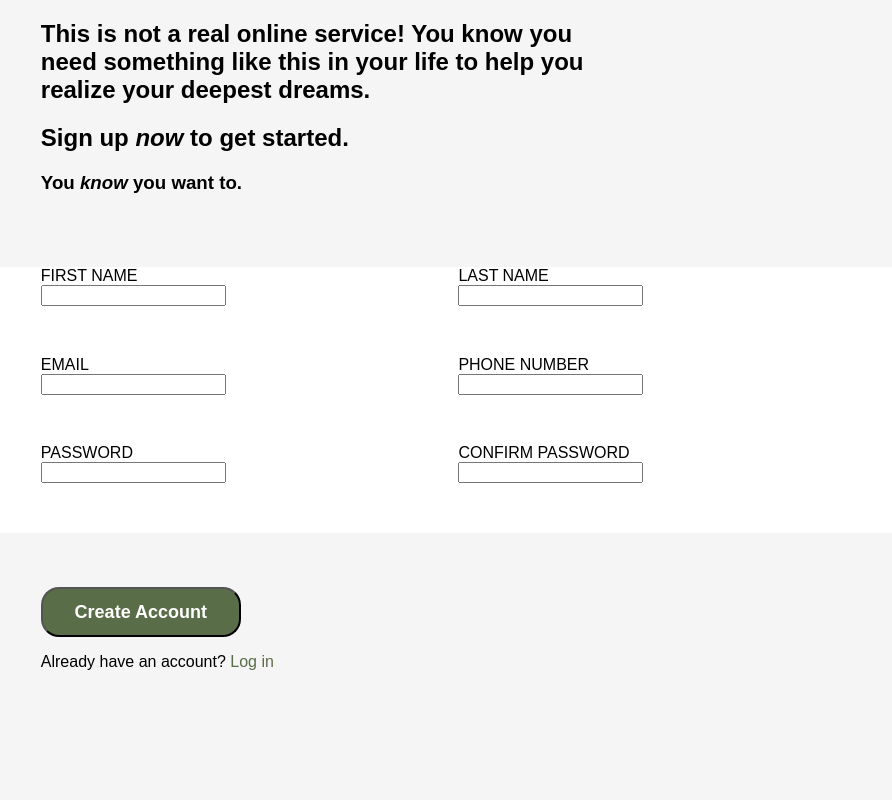
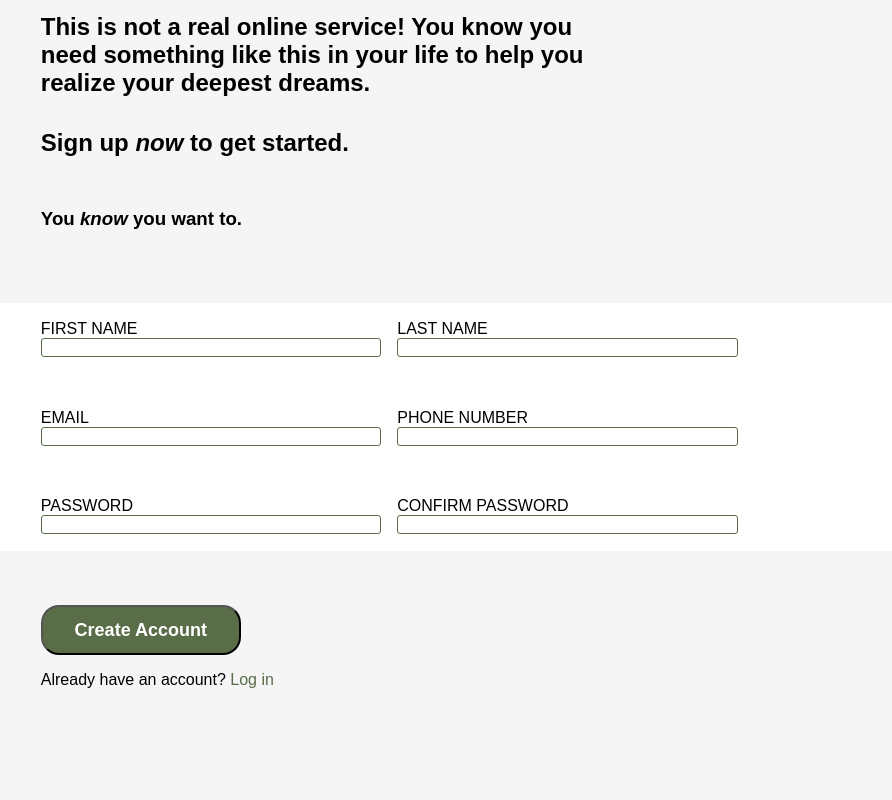
Before and after one commit to Kraalle/sign-up-form, a plain HTML site: page index.html in a window 1280 px wide. Shown: the full height of the page, 388-1280 px from the left. Drawn offline with Linux system fonts and the light colour scheme.

Commit message:
completed styles.css with form taking up an entire right side of page

```diff
--- a/app.js
+++ b/app.js
@@ -1,11 +1,12 @@
 function validatePassword() {
     let password = document.querySelector("#password").value;
     let passConfirm = document.querySelector("#pass-confirm").value;
+    let pwdMatch = document.querySelector("#pwd-match-msg");
 
     if (password !== passConfirm) {
-        alert("Passwords do not match!");
+        pwdMatch.textContent = "Passwords do not match!";
         return false;
     }
-
+    pwdMatch.textContent = "Passwords match";
     return true;
 }
--- a/index.html
+++ b/index.html
@@ -14,38 +14,39 @@
         <img src="atul-vinayak-bPOxmXJz86U-unsplash.jpg" alt="forest">
     </div>
     <div class="main-content-container" id="main-content-container">
-        <form action="">
+        <form method="post" onsubmit=" return validatePassword()">
             <div class="section-1" id="section-1">
                 <h2>This is not a real online service! You know you need something like this in your life to help you realize your deepest dreams.</h2>
                 <h2>Sign up <i>now</i> to get started.</h2>
                 <h3>You <i>know</i> you want to.</h3>
             </div>
-            <ul>
-                <li>
+            <div class="all-inputs" id="all-inputs">
+                <div class="inputs">
                     <label for="first-name">FIRST NAME</label>
                     <input type="text" id="first-name" name="first-name" required>
-                </li>
-                <li>
+                </div>
+                <div class="inputs">
                     <label for="last-name">LAST NAME</label>
                     <input type="text" id="last-name" name="last-name" required>
-                </li>
-                <li>
+                </div>
+                <div class="inputs">
                     <label for="email">EMAIL</label>
                     <input type="email" id="email" name="email" required>
-                </li>
-                <li>
+                </div>
+                <div class="inputs">
                     <label for="phone">PHONE NUMBER</label>
                     <input type="tel" id="phone" name="phone" required>
-                </li>
-                <li>
+                </div>
+                <div class="inputs">
                     <label for="password">PASSWORD</label>
                     <input type="password" id="password" name="password" required>
-                </li>
-                <li>
+                    <div class="pwd-match-msg" id="pwd-match-msg"></div>
+                </div>
+                <div class="inputs">
                     <label for="pass-confirm">CONFIRM PASSWORD</label>
                     <input type="password" id="pass-confirm" name="pass-confirm" required>
-                </li>
-            </ul>
+                </div>
+            </div>
             <div class="section-3" id="section-3">
                 <button type="submit"><b>Create Account</b></button>
                 <p>Already have an account? <span class="log-in" id="log-in">Log in</span></p>
--- a/styles.css
+++ b/styles.css
@@ -1,4 +1,5 @@
 /* styles for left side of page */
+
 @font-face {
     font-family: 'NorseBold';
     src: url('Norse-Bold.otf') format('opentype');
@@ -68,12 +69,6 @@ a {
 
 /* styles for right side of page */
 
-form {
-    flex: 1;
-    height: 100vh;
-    display: flex;
-    flex-direction: column;
-}
 
 button {
     background-color: #596D48;
@@ -85,32 +80,49 @@ button {
     font-size: large;
  }
 
- form > div, fieldset, ul{
-    box-sizing: border-box;
-    flex: 1;
- }
-
- ul {
-    margin: 0;
-    padding-left: 5%;
-    display: flex;
-    list-style: none;
-    flex-wrap: wrap;
- }
-
- li {
-    margin-bottom: 0.5em;
-    flex: 0 0 calc(50% - 0.5em);
-    box-sizing: border-box;
-    width: 50px;
- }
-
- label {
-    display: block;
- }
-
  .section-1, .section-3 {
     background-color: rgb(245, 245, 245);
     padding-right: 30%;
     padding-left: 5%;
  }
+
+ .section-1 {
+    display: flex;
+    flex-direction: column;
+    justify-content: flex-end;
+    gap: 2em;
+    padding-bottom: 54px;
+ }
+
+ .all-inputs {
+    display: flex;
+    flex-wrap: wrap;
+    padding-left: 5%;
+    gap: 1em;
+ }
+
+ .inputs {
+    display: flex;
+    flex-direction: column;
+    width: 40%;
+    justify-content: center;
+ }
+
+ form {
+    display: flex;
+    flex-direction: column;
+    height: 100vh;
+ }
+
+ form > div {
+    flex: 1;
+ }
+
+h2 {
+    margin: 0;
+}
+
+input {
+    border: 1px solid #596D48;
+    border-radius: 3px;
+}
```
